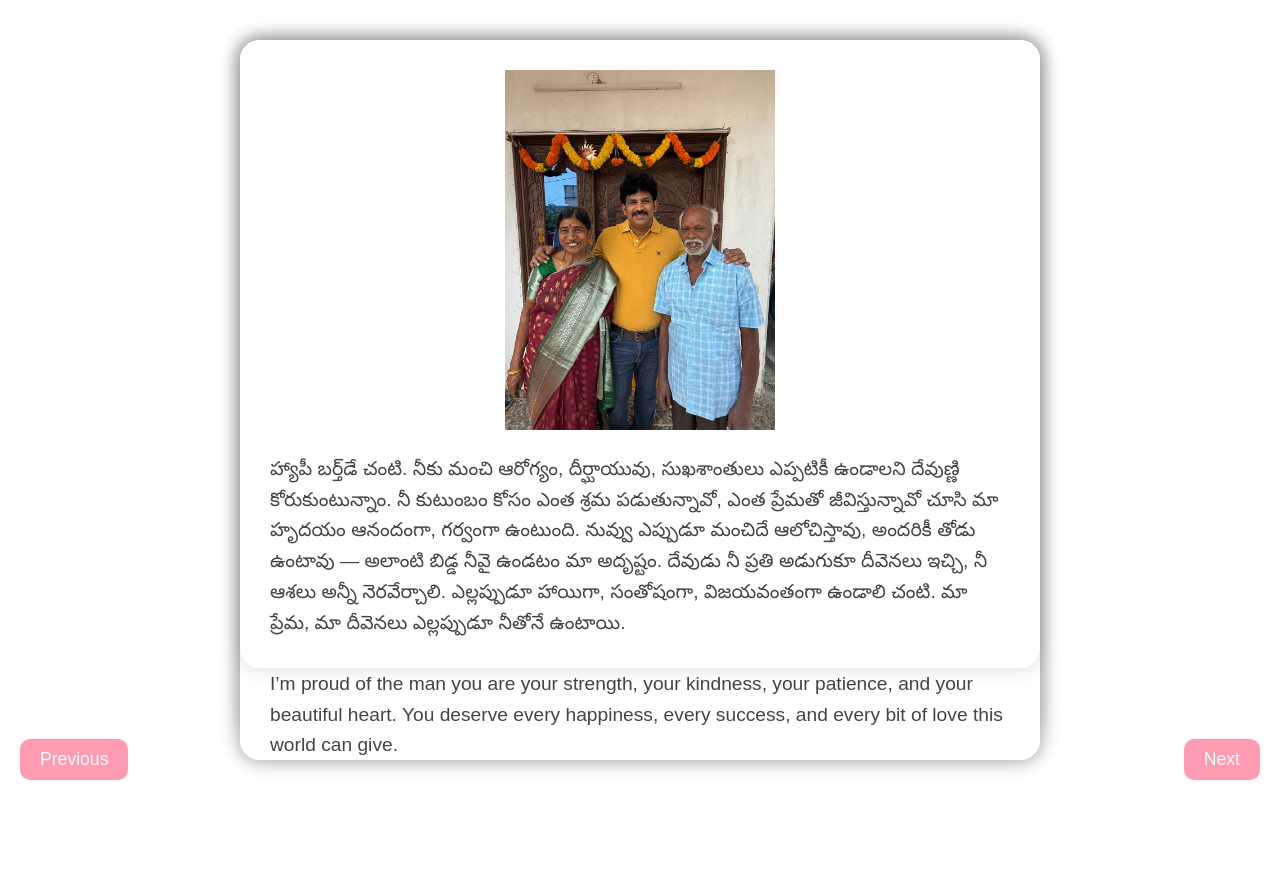
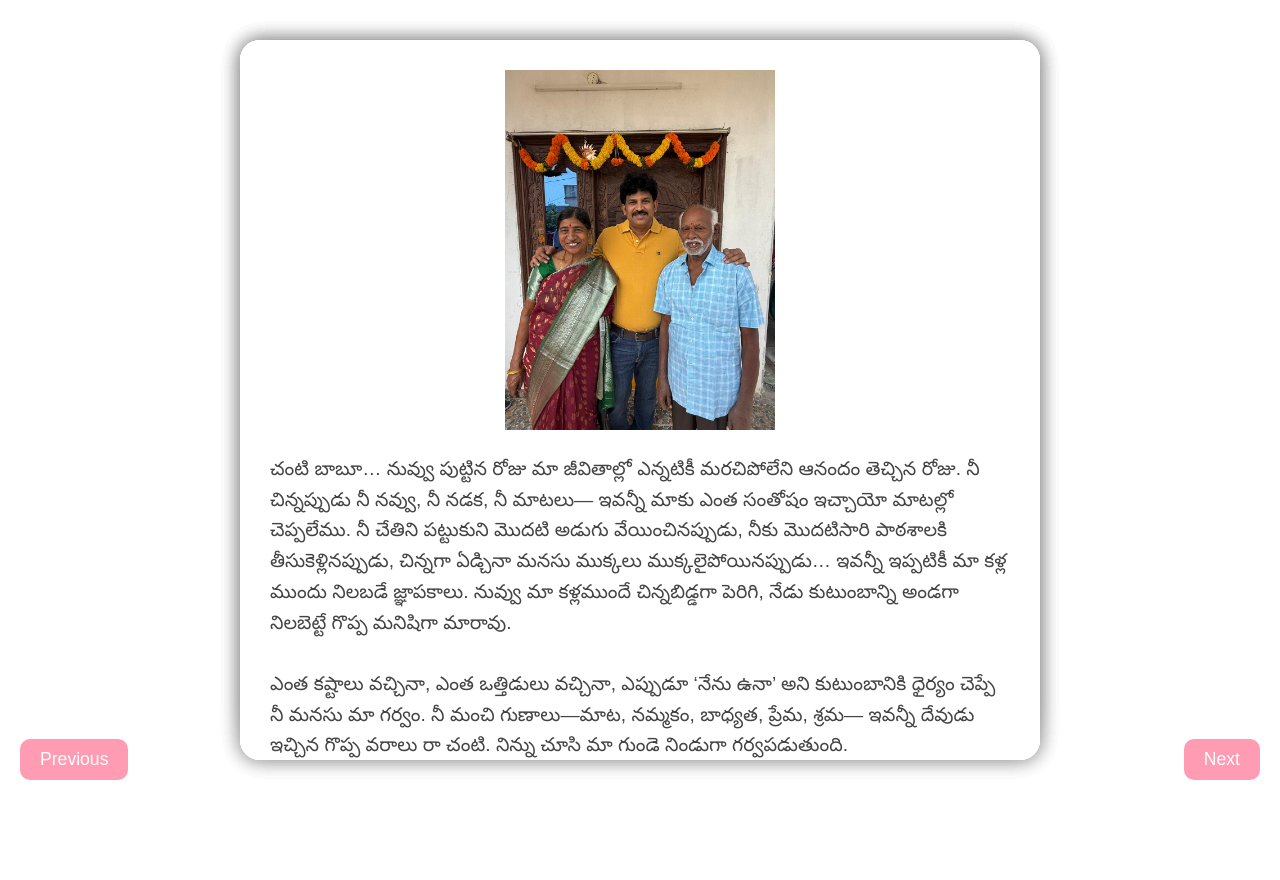
Before and after one commit to TKrishnaVamsi/birthdayyyy, a plain HTML site: page index.html in a window 1280 px wide. Drawn offline with Linux system fonts and the light colour scheme.

Commit message:
Revise birthday message content in index.html
Updated birthday message in Telugu for improved sentiment.

```diff
--- a/index.html
+++ b/index.html
@@ -106,7 +106,15 @@
 
     <div class="page">
         <img src="5.jpeg" alt="">
-        <div class="page-content">హ్యాపీ బర్త్‌డే చంటి. నీకు మంచి ఆరోగ్యం, దీర్ఘాయువు, సుఖశాంతులు ఎప్పటికీ ఉండాలని దేవుణ్ణి కోరుకుంటున్నాం. నీ కుటుంబం కోసం ఎంత శ్రమ పడుతున్నావో, ఎంత ప్రేమతో జీవిస్తున్నావో చూసి మా హృదయం ఆనందంగా, గర్వంగా ఉంటుంది. నువ్వు ఎప్పుడూ మంచిదే ఆలోచిస్తావు, అందరికీ తోడు ఉంటావు — అలాంటి బిడ్డ నీవై ఉండటం మా అదృష్టం. దేవుడు నీ ప్రతి అడుగుకూ దీవెనలు ఇచ్చి, నీ ఆశలు అన్నీ నెరవేర్చాలి. ఎల్లప్పుడూ హాయిగా, సంతోషంగా, విజయవంతంగా ఉండాలి చంటి. మా ప్రేమ, మా దీవెనలు ఎల్లప్పుడూ నీతోనే ఉంటాయి.</div>
+        <div class="page-content">చంటి బాబూ… నువ్వు పుట్టిన రోజు మా జీవితాల్లో ఎన్నటికీ మరచిపోలేని ఆనందం తెచ్చిన రోజు. నీ చిన్నప్పుడు నీ నవ్వు, నీ నడక, నీ మాటలు— ఇవన్నీ మాకు ఎంత సంతోషం ఇచ్చాయో మాటల్లో చెప్పలేము. నీ చేతిని పట్టుకుని మొదటి అడుగు వేయించినప్పుడు, నీకు మొదటిసారి పాఠశాలకి తీసుకెళ్లినప్పుడు, చిన్నగా ఏడ్చినా మనసు ముక్కలు ముక్కలైపోయినప్పుడు… ఇవన్నీ ఇప్పటికీ మా కళ్ల ముందు నిలబడే జ్ఞాపకాలు. నువ్వు మా కళ్లముందే చిన్నబిడ్డగా పెరిగి, నేడు కుటుంబాన్ని అండగా నిలబెట్టే గొప్ప మనిషిగా మారావు.
+
+ఎంత కష్టాలు వచ్చినా, ఎంత ఒత్తిడులు వచ్చినా, ఎప్పుడూ ‘నేను ఉనా’ అని కుటుంబానికి ధైర్యం చెప్పే నీ మనసు మా గర్వం. నీ మంచి గుణాలు—మాట, నమ్మకం, బాధ్యత, ప్రేమ, శ్రమ— ఇవన్నీ దేవుడు ఇచ్చిన గొప్ప వరాలు రా చంటి. నిన్ను చూసి మా గుండె నిండుగా గర్వపడుతుంది.
+
+నీ కోసం మనసులో పెట్టుకున్న ప్రతి కోరిక నెరవేరాలని, నీ ముందున్న ప్రతి దారి వెలుగులతో నిండిపోవాలని, నీ జీవితంలోని ప్రతి రోజు ఆరోగ్యం, శాంతి, సుఖం, ఆనందం కలగాలని మేము దేవుణ్ణి కోరుకుంటున్నాం. నువ్వు ఎక్కడ ఉన్నా మా ఆశీస్సులు నీతోనే ఉంటాయి. నీ ఆనందమే మా శాంతి, నీ ఆరోగ్యమే మా శ్వాస, నీ సుఖమే మా ప్రార్థన.
+
+మా చంటి బాబూ… నువ్వు పుట్టినరోజు ఆనందం మా హృదయాల్లో పండుగలా ఉంది. నువ్వు మా ఇంటికి brought చేసిన వెలుగు ఎప్పటికీ తగ్గిపోకూడదు. దేవుడు నిన్ను ఎల్లప్పుడూ కాపాడాలి, సంతోషంగా, ఆరోగ్యంగా, విజయంతో నిండిన జీవితాన్ని ఇవ్వాలి. నీ నవ్వు మా ప్రాణం రా.
+
+పుట్టినరోజు శుభాకాంక్షలు చంటి బాబు… మా ఆశీస్సులు నీతోనే ఎప్పటికీ</div>
     </div>
 
 
```
